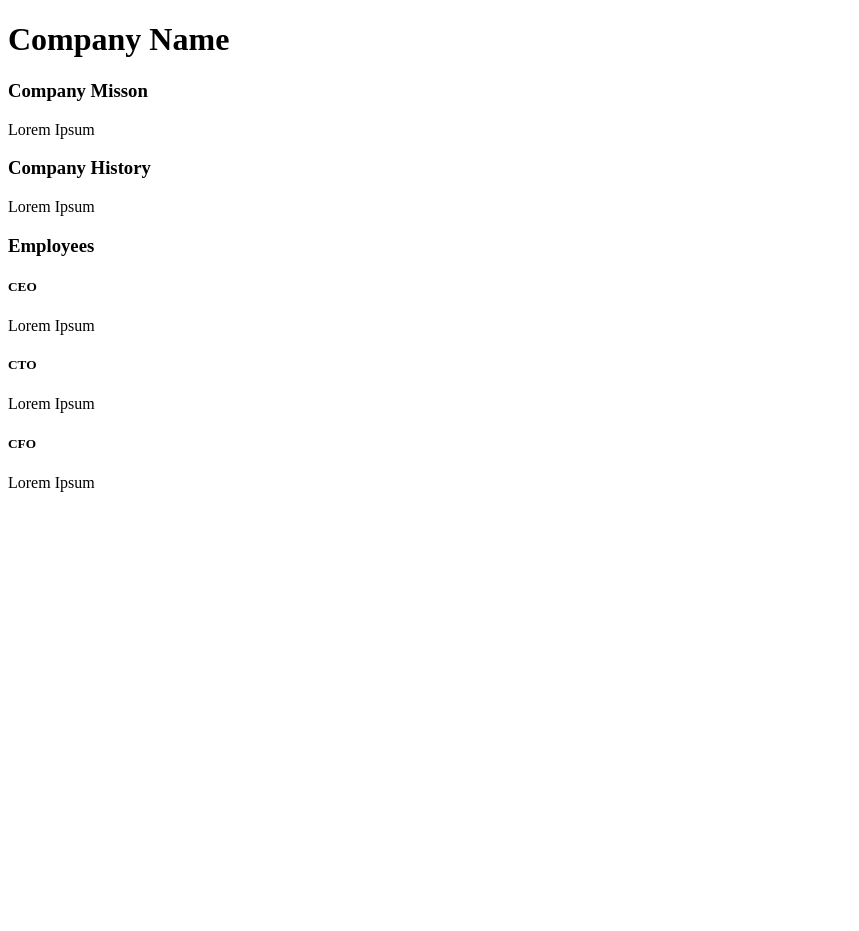
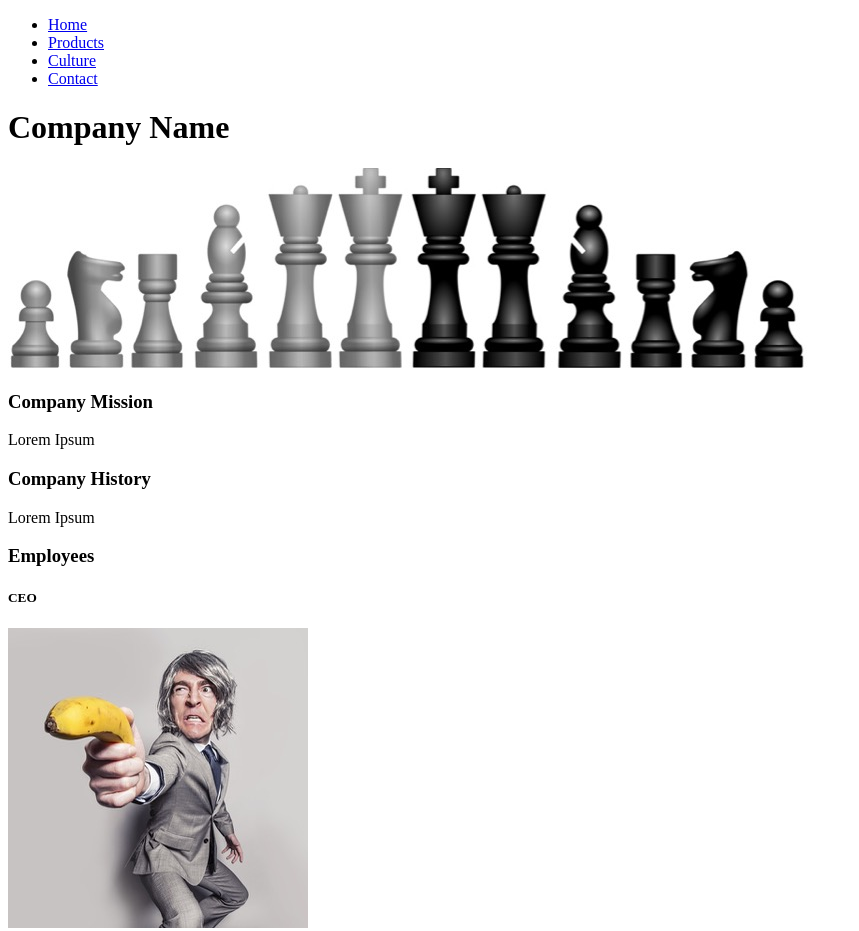
Before and after one commit to morecallan/HTML-exercise-mock-business, a plain HTML site: page index.html in a window 1280 px wide. Shown: the top 931 px of the page, without its empty margins (0-859 px from the left). Before the commit the page ends 800 px from the top, so only its background shows below. Drawn offline with Linux system fonts and the light colour scheme.

Commit message:
Added img folder and img links

```diff
--- a/index.html
+++ b/index.html
@@ -5,9 +5,20 @@
     <link rel="stylesheet" type="text/css" href="styles.css">
 </head>
 <body>
+    <nav>
+        <ul>
+            <li><a href="index.html">Home</a></li>
+            <li><a href="products.html">Products</a></li>
+            <li><a href="culture.html">Culture</a></li>
+            <li><a href="contact.html">Contact</a></li>
+        </ul>
+    </nav>
+
+
     <h1>Company Name</h1>
+    <img src="img/logo.jpg">
     <article>
-        <header><h3>Company Misson</h3></header>
+        <header><h3>Company Mission</h3></header>
         <p>Lorem Ipsum</p>
     </article>
 
@@ -20,14 +31,17 @@
         <header><h3>Employees</h3></header>
         <section class="employee">
             <h5>CEO</h5>
+            <img src="img/CEO.jpg">
             <p>Lorem Ipsum</p>
         </section>
         <section class="employee">
             <h5>CTO</h5>
+            <img src="img/CTO.jpg">
             <p>Lorem Ipsum</p>
         </section>
         <section class="employee">
             <h5>CFO</h5>
+            <img src="img/CFO.jpg">
             <p>Lorem Ipsum</p>
         </section>
     </article>
```
Also changed, not shown: products.html (+3 -3 lines), img/CEO.jpg (added), img/CFO.jpg (added), img/CTO.jpg (added), img/logo.jpg (added), img/product1.jpg (added), img/product2.jpg (added), img/product3.jpg (added), 1 other file.
